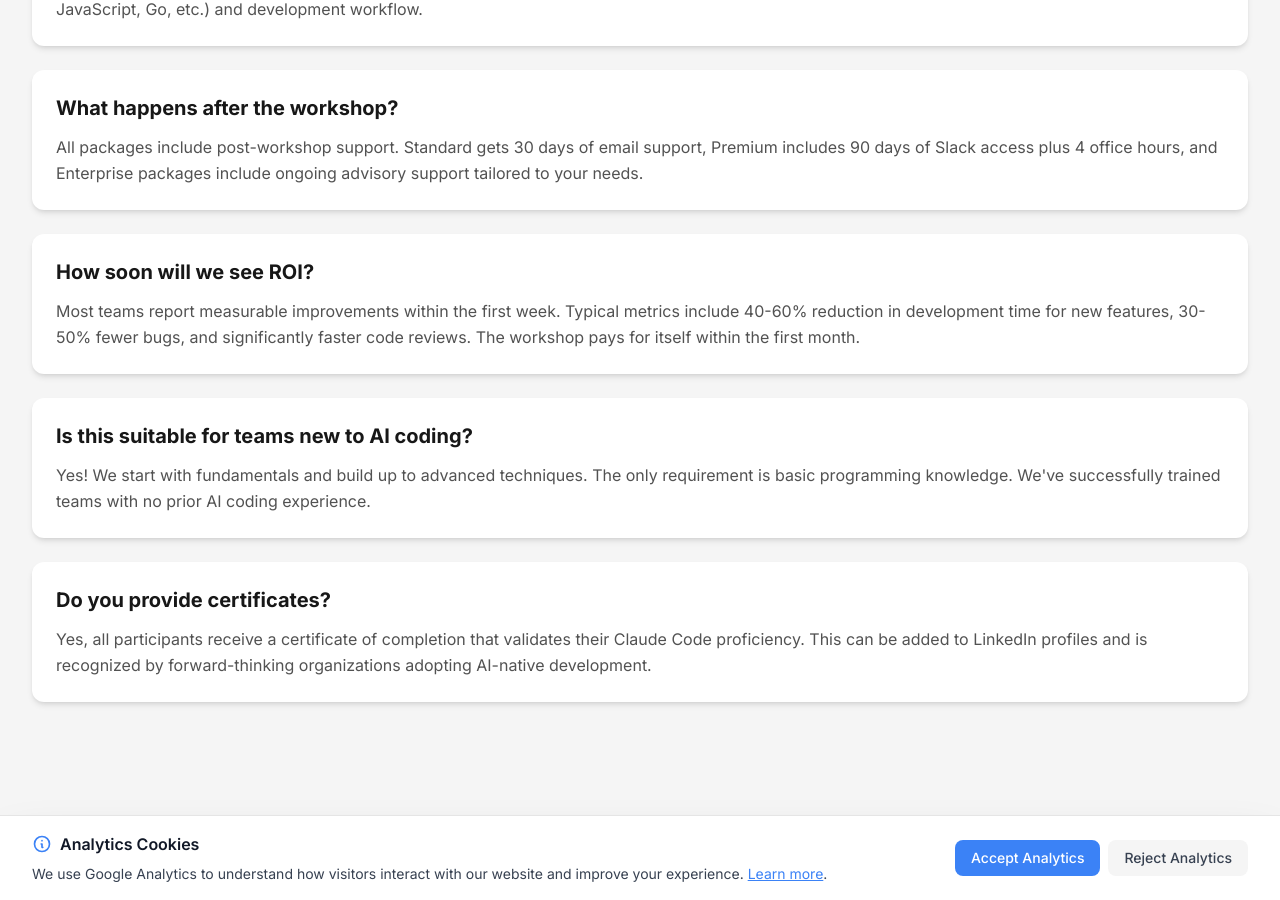
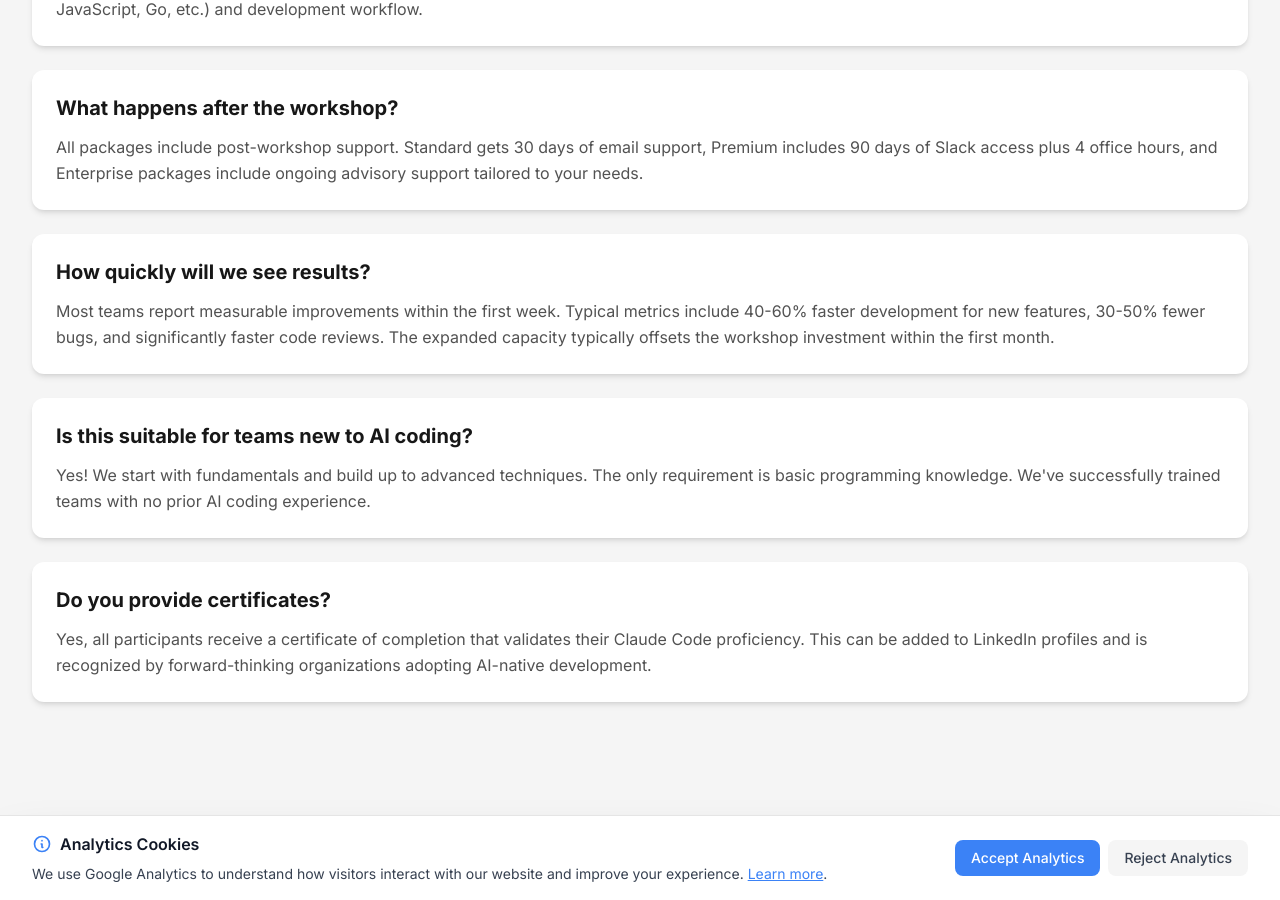
Before and after one commit to angeldimitrov/angeldimitrov.github.io, a Jekyll site: the page built from workshop.html, in a window 1280 px wide and 900 px high, scrolled down 7440 px. Built offline with Jekyll 4.4.1, drawn with Linux system fonts in a browser that asks for light colours; some of the changed text lies outside the part shown.

Commit message:
refactor: Update navigation and FAQ to use Impact Calculator terminology
Update remaining references from "ROI" to "Impact" for consistency:

Navigation (_includes/header.html):
- Desktop: "ROI Calculator" → "Impact Calculator"
- Mobile: Keeps short "ROI" label for space constraints

Workshop FAQ (workshop.html):
- Question: "How soon will we see ROI?" → "How quickly will we see results?"
- Answer: Reframed from "reduction" to "faster" and "expanded capacity"
- Structured data schema updated to match

This completes the messaging transition across all user-facing content.

🤖 Generated with [Claude Code](https://claude.com/claude-code)

Co-Authored-By: Claude <noreply@anthropic.com>

```diff
--- a/_includes/header.html
+++ b/_includes/header.html
@@ -9,14 +9,14 @@
             <a href="#benefits" class="text-md lg:text-base font-medium hover:text-primary transition-colors">Benefits</a>
             <a href="#services" class="text-md lg:text-base font-medium hover:text-primary transition-colors">Services</a>
             <a href="{{ '/workshop/' | relative_url }}" class="text-md lg:text-base font-medium hover:text-primary transition-colors">Workshop</a>
-            <a href="{{ '/roi-calculator/' | relative_url }}" class="text-md lg:text-base font-medium hover:text-primary transition-colors">ROI Calculator</a>
+            <a href="{{ '/roi-calculator/' | relative_url }}" class="text-md lg:text-base font-medium hover:text-primary transition-colors">Impact Calculator</a>
             <a href="{{ '/tutorials/' | relative_url }}" class="text-md lg:text-base font-medium hover:text-primary transition-colors">Tutorials</a>
             <a href="#about" class="text-md lg:text-base font-medium hover:text-primary transition-colors">About</a>
           {% else %}
             <a href="/#benefits" class="text-md lg:text-base font-medium hover:text-primary transition-colors">Benefits</a>
             <a href="/#services" class="text-md lg:text-base font-medium hover:text-primary transition-colors">Services</a>
             <a href="{{ '/workshop/' | relative_url }}" class="text-md lg:text-base font-medium hover:text-primary transition-colors">Workshop</a>
-            <a href="{{ '/roi-calculator/' | relative_url }}" class="text-md lg:text-base font-medium hover:text-primary transition-colors">ROI Calculator</a>
+            <a href="{{ '/roi-calculator/' | relative_url }}" class="text-md lg:text-base font-medium hover:text-primary transition-colors">Impact Calculator</a>
             <a href="{{ '/tutorials/' | relative_url }}" class="text-md lg:text-base font-medium hover:text-primary transition-colors">Tutorials</a>
             <a href="/#about" class="text-md lg:text-base font-medium hover:text-primary transition-colors">About</a>
           {% endif %}
--- a/workshop.html
+++ b/workshop.html
@@ -101,10 +101,10 @@ structured_data: |
       },
       {
         "@type": "Question",
-        "name": "How soon will we see ROI?",
+        "name": "How quickly will we see results?",
         "acceptedAnswer": {
           "@type": "Answer",
-          "text": "Most teams report measurable improvements within the first week. Typical metrics include 40-60% reduction in development time for new features, 30-50% fewer bugs, and significantly faster code reviews. The workshop pays for itself within the first month."
+          "text": "Most teams report measurable improvements within the first week. Typical metrics include 40-60% faster development for new features, 30-50% fewer bugs, and significantly faster code reviews. The expanded capacity typically offsets the workshop investment within the first month."
         }
       },
       {
@@ -936,9 +936,9 @@ page_styles: |
 
         <!-- Question 4 -->
         <div class="bg-white rounded-xl p-6 shadow-md">
-          <h3 class="text-xl font-bold mb-3">How soon will we see ROI?</h3>
+          <h3 class="text-xl font-bold mb-3">How quickly will we see results?</h3>
           <p class="text-neutral-600">
-            Most teams report measurable improvements within the first week. Typical metrics include 40-60% reduction in development time for new features, 30-50% fewer bugs, and significantly faster code reviews. The workshop pays for itself within the first month.
+            Most teams report measurable improvements within the first week. Typical metrics include 40-60% faster development for new features, 30-50% fewer bugs, and significantly faster code reviews. The expanded capacity typically offsets the workshop investment within the first month.
           </p>
         </div>
 
```
